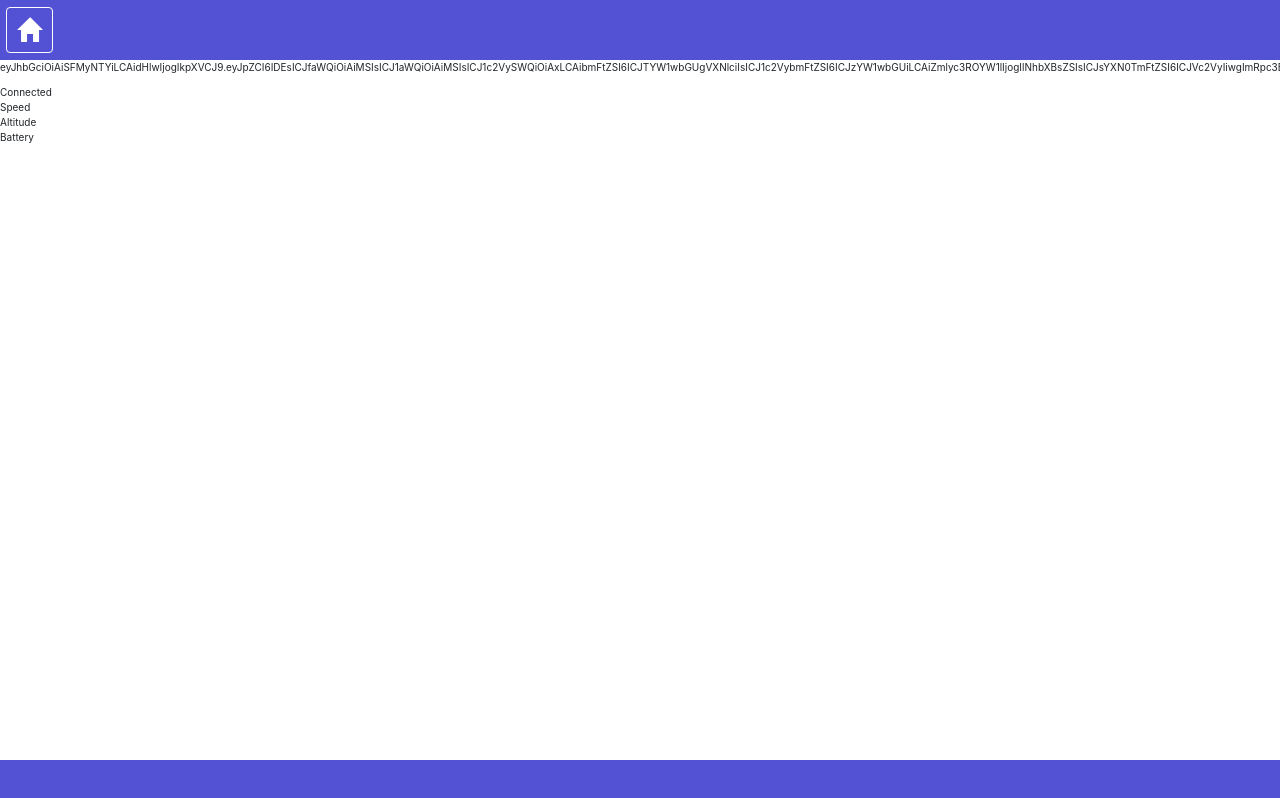
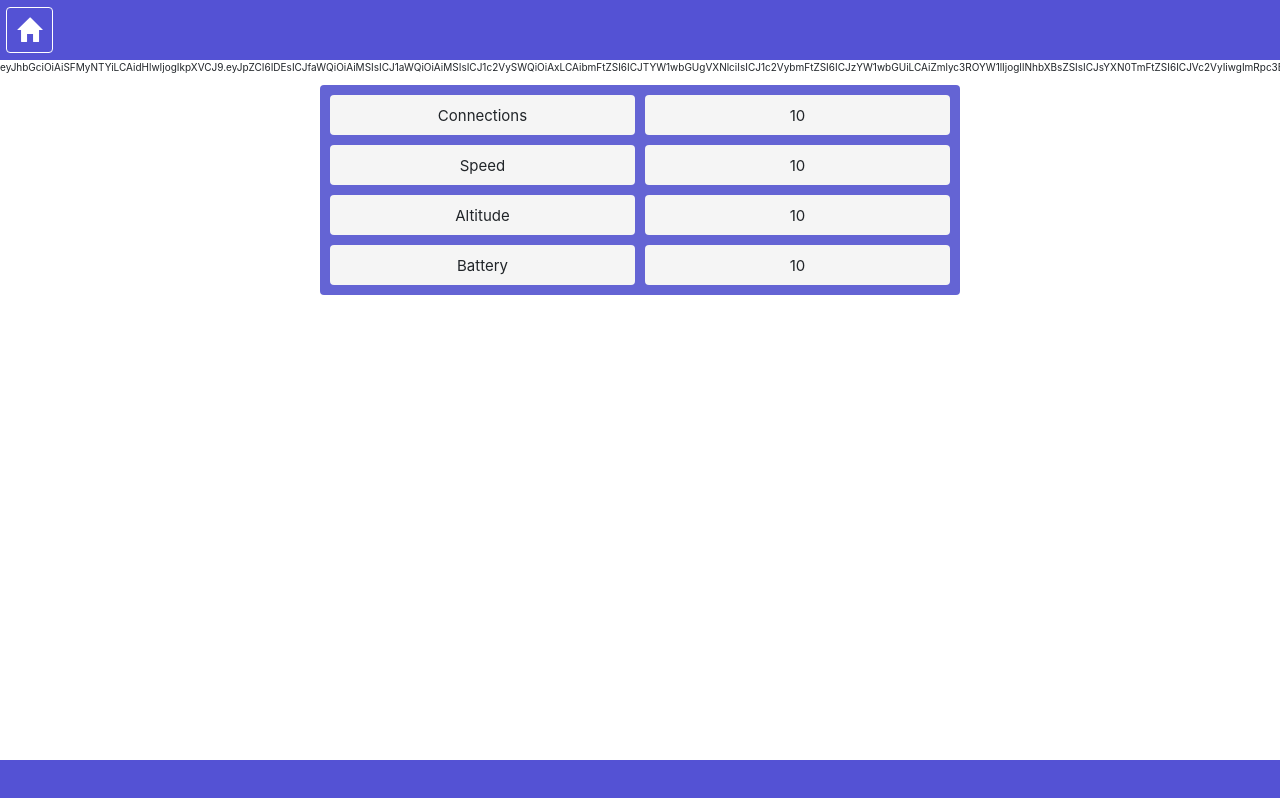
Before and after one commit to G1F18-IoD/Frontend-Development, an Angular app: page /home in a window 1280 px wide. Shown: the top 798 px of the page. Built offline with nearby package versions, Linux system fonts and the light colour scheme; sample sign-in values are in the browser's storage.

Commit message:
added css style and grids

```diff
--- a/src/app/modules/framework/viewes/home/sub-components/dashboard/dashboard.component.css
+++ b/src/app/modules/framework/viewes/home/sub-components/dashboard/dashboard.component.css
@@ -1,20 +1,17 @@
 .dashboard-grid{
-    display:grid;
     width: 50%;
+    grid-template-columns: 1fr 1fr;
+    justify-content: space-evenly;
+    background-color: rgb(100, 100, 212);
+    padding: 10px;
+    border-radius: 4px;
 }
 
-.grid-connected{
-    grid-column: 1/1;
+.grid-item{
+    background-color: whitesmoke;
+    font-size: 15px;
+    text-align: center;
+    padding: 10px;
+    height: 40px;
+    border-radius: 4px;
 }
-
-.grid-speed{
-    grid-column: 2/2;
-}
-
-.grid-altitude{
-    grid-column: 3/3;
-}
-
-.grid-battery{
-    grid-column: 4/4;
-}
--- a/src/app/modules/framework/viewes/home/sub-components/dashboard/dashboard.component.html
+++ b/src/app/modules/framework/viewes/home/sub-components/dashboard/dashboard.component.html
@@ -1,12 +1,8 @@
 <div>
-  <div class="dashboard-grid" class="center-div">
-    <div class="grid-connected">Connected</div>
-    <div class="connected-value"></div>
-    <div class="grid-speed">Speed</div>
-    <div class="speed-value"></div>
-    <div class="grid-altitude">Altitude</div>
-    <div class="altitude-value"></div>
-    <div class="grid-battery">Battery</div>
-    <div class="battery-value"></div>
+  <div class="grid-container dashboard-grid center-div">
+    <ng-template ngFor let-item [ngForOf]="list" let-i="index">
+      <div class="grid-item">{{item[0]}}</div>
+      <div class="grid-item">{{item[1]}}</div>
+    </ng-template>
   </div>
 </div>
--- a/src/app/modules/framework/viewes/home/sub-components/dashboard/dashboard.component.ts
+++ b/src/app/modules/framework/viewes/home/sub-components/dashboard/dashboard.component.ts
@@ -7,6 +7,8 @@ import { Component, OnInit } from '@angular/core';
 })
 export class DashboardComponent implements OnInit {
 
+  public list = [['Connections','10'],['Speed','10'],['Altitude','10'],['Battery','10']];
+
   constructor() { }
 
   ngOnInit() {
--- a/src/styles.css
+++ b/src/styles.css
@@ -36,3 +36,8 @@
     opacity: 0.5;
     cursor: pointer;
 }
+
+.grid-container {
+    display: grid;
+    grid-gap: 10px;
+}
```
